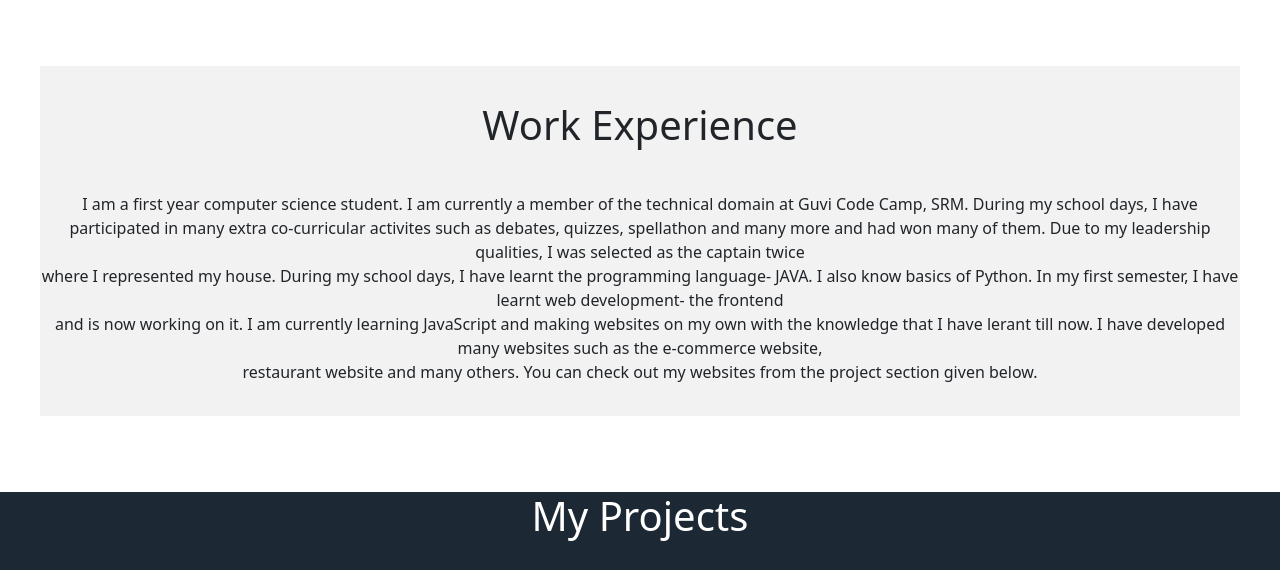
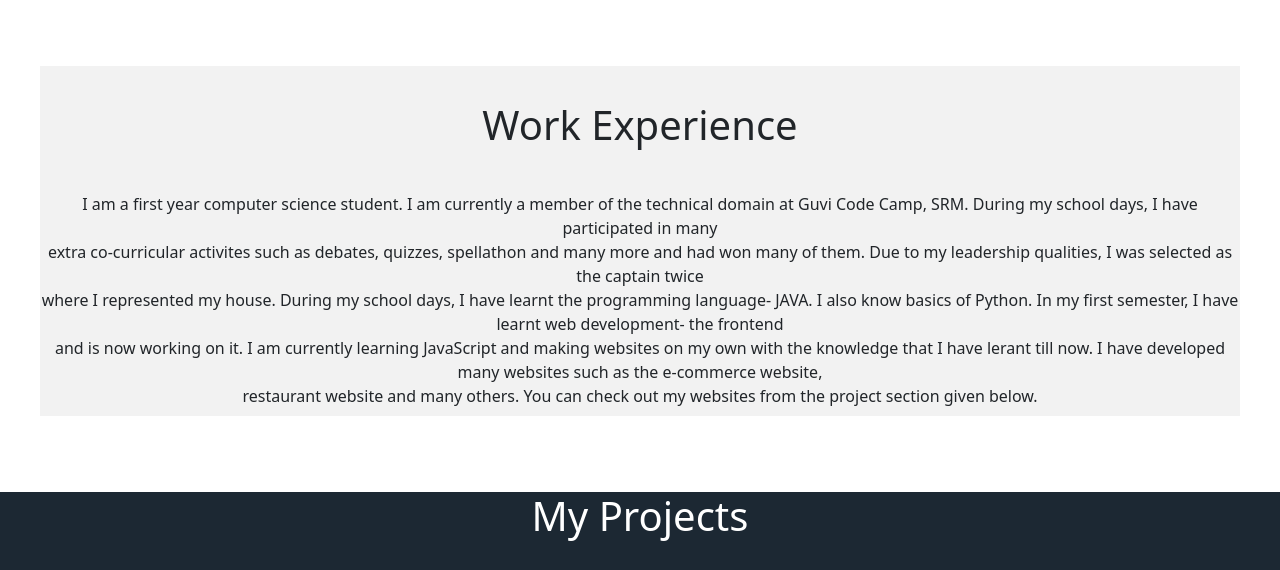
Before and after one commit to Ritika091/Portfolio, a plain HTML site: page index.html in a window 1280 px wide. Shown: the part 2103-2673 px from the top of the page. Drawn offline with nearby package versions, Linux system fonts and the light colour scheme.

Commit message:
Update index.html

```diff
--- a/index.html
+++ b/index.html
@@ -120,7 +120,7 @@
                 <h1>
                     Work Experience
                 </h1>
-                <p > I am a first year computer science student. I am currently a member of the technical domain at Guvi Code Camp, SRM. During my school days, I have <br> participated in many extra co-curricular activites such as debates, quizzes, spellathon and  many more and had won many of them. Due to my leadership qualities, I was selected as the captain twice <br> where I represented my house. During my school days, I  have learnt the programming language- JAVA. I also know basics of Python. In my first semester, I have learnt web development- the frontend <br> and is now working on it. I am currently learning JavaScript and making websites on my own with the knowledge that I have lerant till now. I have developed many websites such as the e-commerce website, <br> restaurant website and many others. You can check out my websites from the project section given below.
+                <p > I am a first year computer science student. I am currently a member of the technical domain at Guvi Code Camp, SRM. During my school days, I have participated in many <br> extra co-curricular activites such as debates, quizzes, spellathon and  many more and had won many of them. Due to my leadership qualities, I was selected as the captain twice <br> where I represented my house. During my school days, I  have learnt the programming language- JAVA. I also know basics of Python. In my first semester, I have learnt web development- the frontend <br> and is now working on it. I am currently learning JavaScript and making websites on my own with the knowledge that I have lerant till now. I have developed many websites such as the e-commerce website, <br> restaurant website and many others. You can check out my websites from the project section given below.
                 </p>
             </section>
 
```
